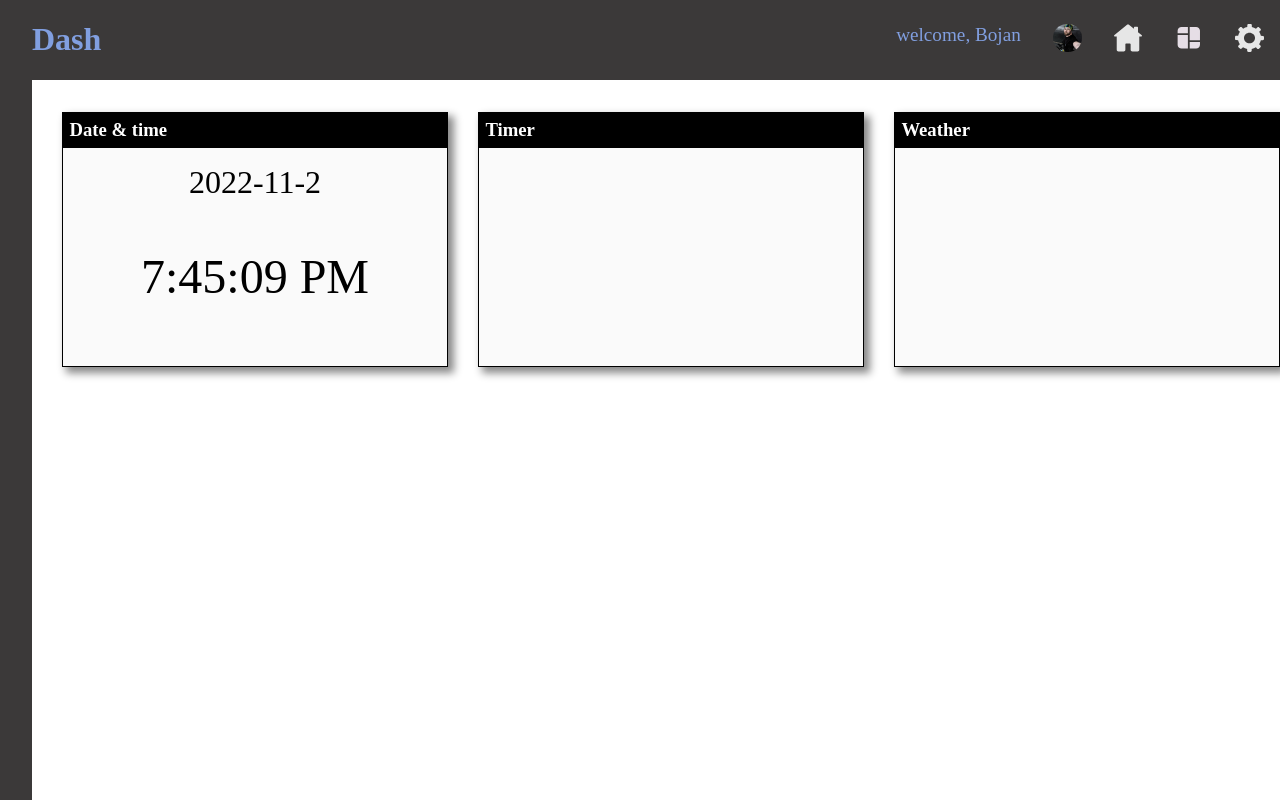
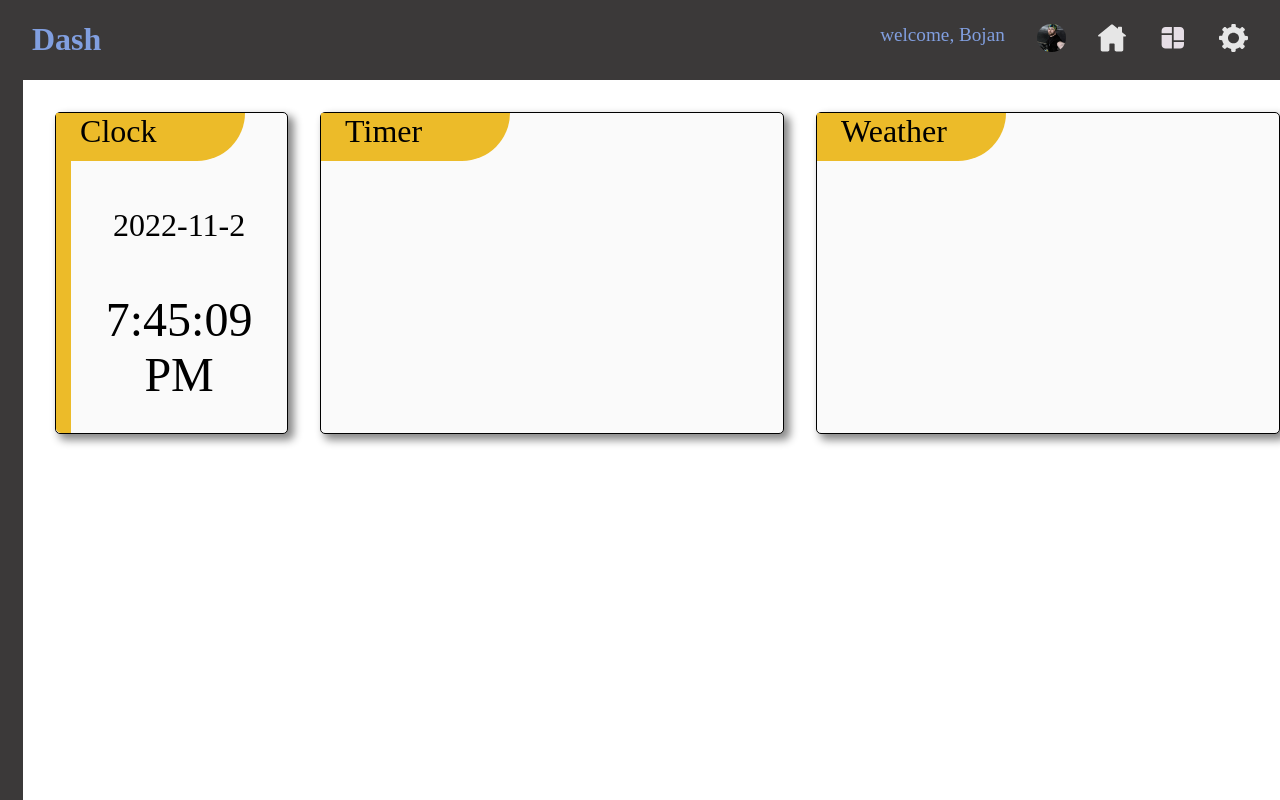
Before and after one commit to bojanivanovic/dash, a plain HTML site: page index.html in a window 1280 px wide. Drawn offline with Linux system fonts and the light colour scheme.

Commit message:
dev: implemented a part of the widget design; refactor: split css into layout and style

```diff
--- a/index.html
+++ b/index.html
@@ -3,7 +3,9 @@
     <head>
         <title>Dash</title>
         <link rel="stylesheet"
-              href="style/main.css">
+              href="style/style.css">
+        <link rel="stylesheet"
+              href="style/layout.css">
         <meta charset="UTF-8">
 
     </head>
@@ -44,22 +46,27 @@
             <div class="widget-wrapper">
                 <div class="widget-pane-sidestrip">
                 </div>
-                <div class="widget widget-1">
+                <div class="widget wdgt-clock">
                     <div class="widget-title">
-                        <h3><span>Date & time</span></h3>
+                        Clock
+                    </div>
 
-                        <div id="dateDisplay" class="dateDisplay"></div>
-                        <div id="timeDisplay" class="timeDisplay"></div>
+                    <div class="widget-content">
+                        <div class="widget-sidestrip"></div>
+                        <div class="wdgt-clock-content">
+                            <div id="dateDisplay" class="dateDisplay"></div>
+                            <div id="timeDisplay" class="timeDisplay"></div>
+                        </div>
                     </div>
                 </div>
-                <div class="widget widget-2">
+                <div class="widget wdgt-timer">
                     <div class="widget-title">
-                        <h3><span>Timer</span></h3>
+                        Timer
                     </div>
                 </div>
-                <div class="widget widget-3">
+                <div class="widget wdgt-weather">
                     <div class="widget-title">
-                        <h3><span>Weather</span></h3>
+                        Weather
                     </div>
                 </div>
             </div>
--- a/style/main.css
+++ b/style/layout.css
@@ -9,13 +9,11 @@ body {
     flex-direction: column;
 }
 
-/* SIDEBAR */
+/* NAV */
 
 .sidebar {
     height: 5rem;
     width: 100%;
-    color: white;
-    background-color: #3b3939;
 }
 
 .sidebar-content {
@@ -32,20 +30,13 @@ body {
     margin-left: 2rem;
 }
 
-.page-title {
-    color: #819fe0;
-}
-
-.menu-button {
-
-}
-
 .sidebar-menu {
     display: flex;
     flex-direction: row;
     align-items: center;
     width: 100%;
     justify-content: flex-end;
+    margin-right: 1rem;
 }
 
 .sidebar-menu-items {
@@ -55,17 +46,14 @@ body {
 
 .sidebar-menu-items > div {
     margin: 0 1rem;
-    color: #819fe0;
 }
 
 .nav-welcome-message {
     font-size: 1.2rem;
-    font-weight: 300;
 }
 
 .nav-menu-button {
     width: 1.8rem;
-    filter: invert(99%) sepia(3%) saturate(1233%) hue-rotate(241deg) brightness(114%) contrast(80%);
 }
 
 .profile-image-small {
@@ -74,51 +62,63 @@ body {
     border-radius: 180px;
 }
 
-/* SIDEBAR */
+/* NAV */
 
 /* WIDGET PANE */
 
 .widget-wrapper {
     display: flex;
     flex-direction: row;
-    justify-content: space-between;
+    justify-content: flex-start;
     height: 100vh;
     width: 100%;
 }
 
 .widget-pane-sidestrip {
     width: 2rem;
-    background-color: #3b3939;
 }
 
-
 .widget {
-    margin-top: 2rem;
+    margin: 2rem 0 2rem 2rem;
     display: flex;
     flex-direction: column;
-    min-width: 30%;
-    max-height: 15rem;
-    background-color: #fafafa;
-    padding: 0 0 0.8rem 0;
-    border: 1px solid black;
-    box-shadow: 5px 5px 8px 1px #888888;
+    padding: 0;
 }
 
-.widget-title > h3 {
-    margin: 0 auto;
-    width: 100%;
-    background-color: black;
-    color: white;
+.widget-title {
+    padding-bottom: 1rem;
+    height: 2rem;
+    font-size: 2rem;
+    width: 165px;
+    padding-left: 1.5rem;
 }
 
-.widget-title > h3 > span {
-    margin: 0.4rem;
-    display: inline-block;
+.widget-sidestrip {
+    width: 1rem;
+    height: 100%;
+}
+
+.widget-content {
+    display: flex;
+    flex-direction: row;
+    height: 100%;
 }
 
 /* WIDGETS */
 
-/* DATE & TIME WIDGET */
+/* CLOCK WIDGET */
+
+.wdgt-clock {
+    height: 20rem;
+    width: 20rem;
+}
+
+.wdgt-clock-content {
+    display: flex;
+    flex-direction: column;
+    justify-content: center;
+    width: 100%;
+}
 
 .dateDisplay {
     margin: 0 auto;
@@ -126,7 +126,6 @@ body {
     text-align: center;
     font-size: 2rem;
     margin-top: 1rem;
-
 }
 
 .timeDisplay {
@@ -138,7 +137,25 @@ body {
 
 }
 
-/* DATE & TIME WIDGET */
+/* CLOCK WIDGET */
+
+/* TIMER WIDGET */
+
+.wdgt-timer {
+    height: 20rem;
+    width: 40rem;
+}
+
+/* TIMER WIDGET */
+
+/* WEATHER WIDGET */
+
+.wdgt-weather {
+    height: 20rem;
+    width: 40rem;
+}
+
+/* WEATHER WIDGET */
 
 /* WIDGETS */
 
--- /dev/null
+++ b/style/style.css
@@ -0,0 +1,50 @@
+/* NAV */
+
+.sidebar {
+    color: white;
+    background-color: #3b3939;
+}
+
+.page-title {
+    color: #819fe0;
+}
+
+.sidebar-menu-items > div {
+    color: #819fe0;
+}
+
+.nav-welcome-message {
+    font-weight: 300;
+}
+
+.nav-menu-button {
+    filter: invert(99%) sepia(3%) saturate(1233%) hue-rotate(241deg) brightness(114%) contrast(80%);
+}
+
+/* NAV */
+
+/* WIDGET PANE */
+
+.widget-pane-sidestrip {
+    background-color: #3b3939;
+}
+
+.widget {
+    background-color: #fafafa;
+    border: 1px solid black;
+    border-radius: 5px;
+    box-shadow: 5px 5px 8px 1px #888888;
+}
+
+.widget-title {
+    font-weight: 200;
+    border-radius: 5px 0 180px 0;
+    background-color: #ecbb29;
+}
+
+.widget-sidestrip {
+    border-radius: 0 0 0 5px;
+    background-color: #ecbb29;
+}
+
+/* WIDGETS */
```
